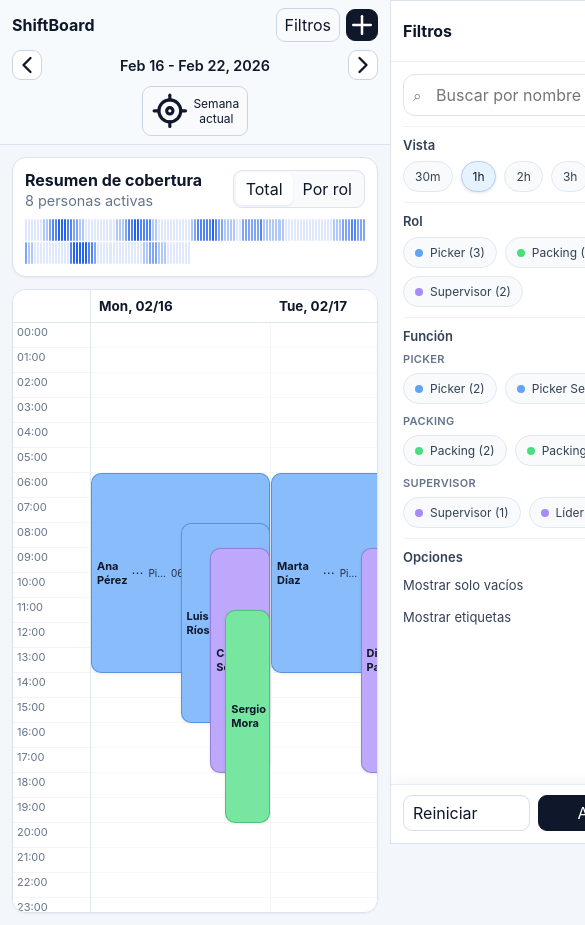
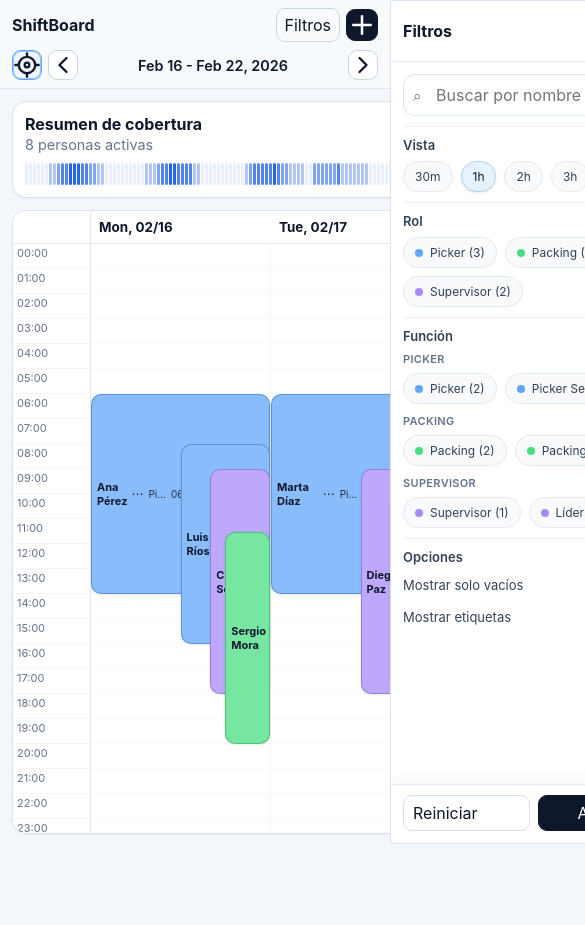
Before and after one commit to cabp393/chrono-ops, a React (Vite) app: page / in a window 390 px wide. Shown: the top 925 px of the page, 585 px wide, since content can reach past the window. After the commit the page ends 846 px from the top, so only its background shows below. Built offline with nearby package versions, Linux system fonts and the light colour scheme.

Commit message:
Adjust week nav icon and responsive single-line coverage heatbars

```diff
--- a/src/App.tsx
+++ b/src/App.tsx
@@ -83,6 +83,7 @@ function App() {
     <div className="app-shell">
       <HeaderBar
         weekLabel={formatWeekRange(weekStart)}
+        isCurrentWeek={weekStart.getTime() === todayWeekStart.getTime()}
         onPrevWeek={() => setWeekStart(addDays(weekStart, -7))}
         onCurrentWeek={() => setWeekStart(todayWeekStart)}
         onNextWeek={() => setWeekStart(addDays(weekStart, 7))}
--- a/src/components/CoverageCard.tsx
+++ b/src/components/CoverageCard.tsx
@@ -1,4 +1,4 @@
-import { useMemo, useState } from 'react';
+import { useEffect, useMemo, useRef, useState } from 'react';
 import type { CoverageBlock, Role } from '../types';
 import { formatDayHeader, formatHour } from '../lib/dateUtils';
 
@@ -6,6 +6,27 @@ type DayCoverage = {
   dayKey: string;
   dayDate: Date;
   blocks: CoverageBlock[];
+};
+
+type WeekBlock = CoverageBlock & {
+  dayIndex: number;
+  blockIndex: number;
+  dayDate: Date;
+};
+
+type SampledBar = {
+  value: number;
+  dayIndex: number;
+  blockIndex: number;
+  sourceBlocks: WeekBlock[];
+};
+
+type HeatbarRowProps = {
+  blocks: WeekBlock[];
+  color: string;
+  maxValue: number;
+  valueFromBlock: (block: WeekBlock) => number;
+  onSelect: (bar: SampledBar) => void;
 };
 
 type Props = {
@@ -17,17 +38,118 @@ type Props = {
   onFocusBlock: (dayIndex: number, blockIndex: number) => void;
 };
 
+const BAR_WIDTH = 3;
+const BAR_GAP = 1;
+
+const sampleWeekBlocks = (blocks: WeekBlock[], barsCount: number, valueFromBlock: (block: WeekBlock) => number): SampledBar[] => {
+  if (blocks.length === 0 || barsCount <= 0) return [];
+
+  if (blocks.length <= barsCount) {
+    return blocks.map((block) => ({
+      value: valueFromBlock(block),
+      dayIndex: block.dayIndex,
+      blockIndex: block.blockIndex,
+      sourceBlocks: [block]
+    }));
+  }
+
+  const sampled: SampledBar[] = [];
+  for (let i = 0; i < barsCount; i += 1) {
+    const start = Math.floor((i * blocks.length) / barsCount);
+    const end = Math.max(start, Math.floor(((i + 1) * blocks.length) / barsCount) - 1);
+    const chunk = blocks.slice(start, end + 1);
+    const avg = chunk.reduce((sum, block) => sum + valueFromBlock(block), 0) / chunk.length;
+    const middle = chunk[Math.floor(chunk.length / 2)] ?? chunk[0];
+
+    sampled.push({
+      value: avg,
+      dayIndex: middle.dayIndex,
+      blockIndex: middle.blockIndex,
+      sourceBlocks: chunk
+    });
+  }
+
+  return sampled;
+};
+
+const HeatbarRow = ({ blocks, color, maxValue, valueFromBlock, onSelect }: HeatbarRowProps) => {
+  const rowRef = useRef<HTMLDivElement | null>(null);
+  const [barsCount, setBarsCount] = useState(() => blocks.length || 1);
+
+  useEffect(() => {
+    const element = rowRef.current;
+    if (!element) return;
+
+    const updateBarsCount = () => {
+      const width = element.clientWidth;
+      const nextCount = Math.max(1, Math.floor((width + BAR_GAP) / (BAR_WIDTH + BAR_GAP)));
+      setBarsCount(nextCount);
+    };
+
+    updateBarsCount();
+
+    const observer = new ResizeObserver(() => updateBarsCount());
+    observer.observe(element);
+
+    return () => observer.disconnect();
+  }, []);
+
+  const bars = useMemo(() => sampleWeekBlocks(blocks, barsCount, valueFromBlock), [blocks, barsCount, valueFromBlock]);
+
+  return (
+    <div className="heatbar-line" ref={rowRef}>
+      {bars.map((bar, index) => (
+        <button
+          key={`${bar.dayIndex}-${bar.blockIndex}-${index}`}
+          className="heatbar-segment"
+          style={{
+            width: BAR_WIDTH,
+            minWidth: BAR_WIDTH,
+            opacity: bar.value === 0 ? 0.1 : 0.15 + (bar.value / Math.max(maxValue, 1)) * 0.85,
+            backgroundColor: color
+          }}
+          onClick={() => onSelect(bar)}
+        />
+      ))}
+    </div>
+  );
+};
+
 export const CoverageCard = ({ roles, coverage, activePeople, roleTotals, activeRoleIds, onFocusBlock }: Props) => {
   const [view, setView] = useState<'total' | 'role'>('total');
+  const [popover, setPopover] = useState<{ title: string; details: string } | null>(null);
+
   const weekBlocks = useMemo(
     () => coverage.flatMap((day, dayIndex) => day.blocks.map((block, blockIndex) => ({ ...block, dayIndex, blockIndex, dayDate: day.dayDate }))),
     [coverage]
   );
+
+  const roleNameById = useMemo(
+    () => new Map(roles.map((role) => [role.id, role.nombre])),
+    [roles]
+  );
+
   const maxTotal = Math.max(...weekBlocks.map((b) => b.total), 1);
+
   const compactRoleLabel = (name: string, count: number) => {
     const clean = name.trim();
     const short = clean.length > 10 ? `${clean.slice(0, 1)} ${count}` : `${clean} ${count}`;
     return clean.length > 14 ? short : `${clean} ${count}`;
+  };
+
+  const showPopover = (bar: SampledBar, roleId?: string) => {
+    const source = bar.sourceBlocks[Math.floor(bar.sourceBlocks.length / 2)] ?? bar.sourceBlocks[0];
+    const roleLines = Object.entries(source.byRole)
+      .map(([id, count]) => `${roleNameById.get(id) ?? id}: ${count}`)
+      .join(' · ');
+    const roleLine = roleId ? `${roleNameById.get(roleId) ?? roleId}: ${source.byRole[roleId] || 0}` : '';
+
+    setPopover({
+      title: `${formatDayHeader(source.dayDate)} · ~${formatHour(source.start)}`,
+      details: `Total: ${source.total}${roleLine ? ` · ${roleLine}` : ''}${roleLines ? `\n${roleLines}` : ''}`
+    });
+
+    onFocusBlock(bar.dayIndex, bar.blockIndex);
   };
 
   return (
@@ -58,27 +180,19 @@ export const CoverageCard = ({ roles, coverage, activePeople, roleTotals, active
 
       {view === 'total' ? (
         <div className="heatbar">
-          {weekBlocks.map((block, i) => {
-            const roleLines = Object.entries(block.byRole)
-              .map(([id, count]) => `${roles.find((role) => role.id === id)?.nombre ?? id}: ${count}`)
-              .join(' · ');
-            const title = `${formatDayHeader(block.dayDate)} ${formatHour(block.start)}-${formatHour(block.end)} | Total: ${block.total}${roleLines ? ` | ${roleLines}` : ''}`;
-            return (
-              <button
-                key={i}
-                className="heatbar-segment"
-                style={{ opacity: 0.15 + (block.total / maxTotal) * 0.85 }}
-                title={title}
-                onClick={() => onFocusBlock(block.dayIndex, block.blockIndex)}
-              />
-            );
-          })}
+          <HeatbarRow
+            blocks={weekBlocks}
+            color="#2563eb"
+            maxValue={maxTotal}
+            valueFromBlock={(block) => block.total}
+            onSelect={(bar) => showPopover(bar)}
+          />
         </div>
       ) : (
         <div className="role-rows">
           {roles.map((role) => {
             const rowMax = Math.max(
-              ...coverage.flatMap((day) => day.blocks.map((block) => block.byRole[role.id] || 0)),
+              ...weekBlocks.map((block) => block.byRole[role.id] || 0),
               1
             );
             return (
@@ -87,23 +201,26 @@ export const CoverageCard = ({ roles, coverage, activePeople, roleTotals, active
                   {compactRoleLabel(role.nombre, roleTotals[role.id] || 0)}
                 </span>
                 <div className="role-row-bars">
-                  {coverage.flatMap((day, dayIndex) => day.blocks.map((block, blockIndex) => {
-                    const value = block.byRole[role.id] || 0;
-                    return (
-                      <button
-                        key={`${role.id}-${dayIndex}-${blockIndex}`}
-                        title={`${formatDayHeader(day.dayDate)} ${formatHour(block.start)}-${formatHour(block.end)} | ${role.nombre}: ${value}`}
-                        style={{ opacity: value === 0 ? 0.1 : 0.2 + (value / rowMax) * 0.8, backgroundColor: role.color || '#60a5fa' }}
-                        onClick={() => onFocusBlock(dayIndex, blockIndex)}
-                      />
-                    );
-                  }))}
+                  <HeatbarRow
+                    blocks={weekBlocks}
+                    color={role.color || '#60a5fa'}
+                    maxValue={rowMax}
+                    valueFromBlock={(block) => block.byRole[role.id] || 0}
+                    onSelect={(bar) => showPopover(bar, role.id)}
+                  />
                 </div>
               </div>
             );
           })}
         </div>
       )}
+
+      {popover && (
+        <button className="coverage-popover" onClick={() => setPopover(null)}>
+          <strong>{popover.title}</strong>
+          <span>{popover.details}</span>
+        </button>
+      )}
     </section>
   );
 };
--- a/src/components/HeaderBar.tsx
+++ b/src/components/HeaderBar.tsx
@@ -2,6 +2,7 @@ import { ChevronLeft, ChevronRight, Plus, Target } from '../lib/icons';
 
 type Props = {
   weekLabel: string;
+  isCurrentWeek: boolean;
   onPrevWeek: () => void;
   onNextWeek: () => void;
   onCurrentWeek: () => void;
@@ -11,6 +12,7 @@ type Props = {
 
 export const HeaderBar = ({
   weekLabel,
+  isCurrentWeek,
   onPrevWeek,
   onNextWeek,
   onCurrentWeek,
@@ -30,10 +32,17 @@ export const HeaderBar = ({
     </div>
 
     <div className="week-controls">
+      <button
+        className={`icon-btn current-week-icon ${isCurrentWeek ? 'active' : ''}`}
+        onClick={onCurrentWeek}
+        title="Ir a semana actual"
+        aria-label="Ir a semana actual"
+      >
+        <Target size={15} />
+      </button>
       <button className="icon-btn" onClick={onPrevWeek} aria-label="Semana anterior"><ChevronLeft size={16} /></button>
       <span className="week-label">{weekLabel}</span>
       <button className="icon-btn" onClick={onNextWeek} aria-label="Semana siguiente"><ChevronRight size={16} /></button>
-      <button className="ghost current-week-btn" onClick={onCurrentWeek}><Target size={14} />Semana actual</button>
     </div>
   </header>
 );
--- a/src/styles.css
+++ b/src/styles.css
@@ -23,10 +23,10 @@ button, input, select { font: inherit; }
 .header-top-row { display: flex; justify-content: space-between; align-items: center; gap: 8px; }
 .brand { font-weight: 700; font-size: 1rem; }
 .week-controls, .header-actions { display: flex; align-items: center; gap: 6px; }
-.week-controls { flex-wrap: wrap; }
+.week-controls { flex-wrap: nowrap; }
 .week-label { color: #0f172a; font-size: 0.9rem; font-weight: 600; }
 .icon-btn { width: 30px; height: 30px; justify-content: center; padding: 0; }
-.current-week-btn { font-size: 12px; padding: 5px 8px; }
+
 .add-shift-btn span { display: inline; }
 button {
   border: 1px solid #cbd5e1;
@@ -64,13 +64,41 @@ select, input { width: 100%; border: 1px solid #cbd5e1; border-radius: 9px; padd
 .chip { border: 1px solid #cbd5e1; border-radius: 999px; padding: 3px 9px; font-size: 12px; }
 .chip.muted { opacity: .45; }
 .chip.active { box-shadow: inset 0 0 0 1px currentColor; }
-.heatbar { margin-top: 10px; display: grid; grid-template-columns: repeat(auto-fit, minmax(2px, 1fr)); gap: 1px; }
-.heatbar-segment { border: 0; height: 22px; background: #2563eb; border-radius: 2px; padding: 0; }
+.heatbar { margin-top: 10px; width: 100%; }
+.heatbar-line { display: flex; flex-wrap: nowrap; overflow: hidden; width: 100%; gap: 1px; align-items: center; }
+.heatbar-segment { border: 0; height: 22px; background: #2563eb; border-radius: 2px; padding: 0; flex: 0 0 auto; }
 .role-rows { margin-top: 10px; display: grid; gap: 8px; }
-.role-row { display: grid; grid-template-columns: minmax(78px, 128px) 1fr; gap: 8px; align-items: center; font-size: 12px; min-height: 26px; }
+.role-row { display: grid; grid-template-columns: minmax(78px, 128px) minmax(0, 1fr); gap: 8px; align-items: center; font-size: 12px; min-height: 26px; }
 .role-chip { white-space: nowrap; overflow: hidden; text-overflow: ellipsis; max-width: 120px; font-size: 11px; padding: 3px 8px; }
-.role-row-bars { display: grid; grid-template-columns: repeat(auto-fit, minmax(2px, 1fr)); gap: 1px; }
-.role-row-bars button { border: 0; height: 8px; border-radius: 2px; padding: 0; }
+.role-row-bars { min-width: 0; }
+.role-row-bars .heatbar-segment { height: 8px; }
+.coverage-popover {
+  position: absolute;
+  left: 50%;
+  bottom: 14px;
+  transform: translateX(-50%);
+  max-width: min(320px, calc(100% - 24px));
+  display: grid;
+  gap: 3px;
+  text-align: left;
+  white-space: pre-line;
+  background: #0f172a;
+  color: #fff;
+  border: 1px solid #1e293b;
+  border-radius: 10px;
+  padding: 8px 10px;
+  box-shadow: 0 8px 18px rgba(15, 23, 42, 0.28);
+  z-index: 5;
+}
+.coverage-popover strong { font-size: 12px; }
+.coverage-popover span { font-size: 11px; opacity: 0.95; }
+.coverage-card { position: relative; }
+.current-week-icon.active {
+  background: #eff6ff;
+  border-color: #60a5fa;
+  box-shadow: inset 0 0 0 1px #93c5fd;
+}
+
 
 .week-grid-card { overflow: auto; max-height: calc(100vh - 220px); padding: 0; }
 .week-grid-layout { display: grid; min-width: 1020px; position: relative; }
@@ -305,8 +333,7 @@ select, input { width: 100%; border: 1px solid #cbd5e1; border-radius: 9px; padd
   .header-actions .ghost { padding: 6px 8px; }
   .add-shift-btn { width: 32px; height: 32px; padding: 0; justify-content: center; }
   .add-shift-btn span { display: none; }
-  .week-controls { display: grid; grid-template-columns: 30px 1fr 30px; align-items: center; }
-  .current-week-btn { grid-column: 1 / -1; justify-self: center; }
+  .week-controls { display: grid; grid-template-columns: 30px 30px minmax(0, 1fr) 30px; align-items: center; }
   .week-label { text-align: center; white-space: nowrap; overflow: hidden; text-overflow: ellipsis; }
   .filters-panel {
     position: fixed;
```
